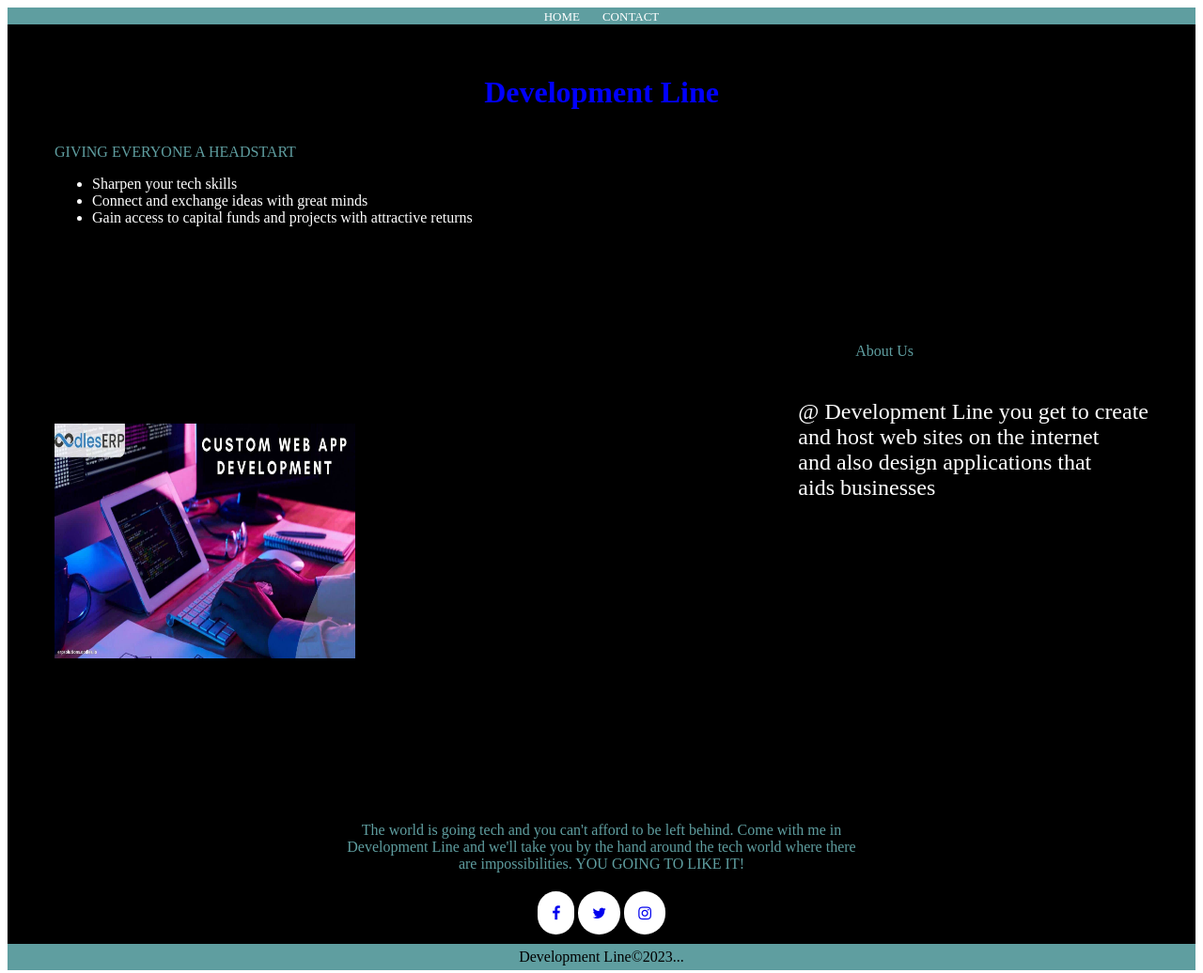
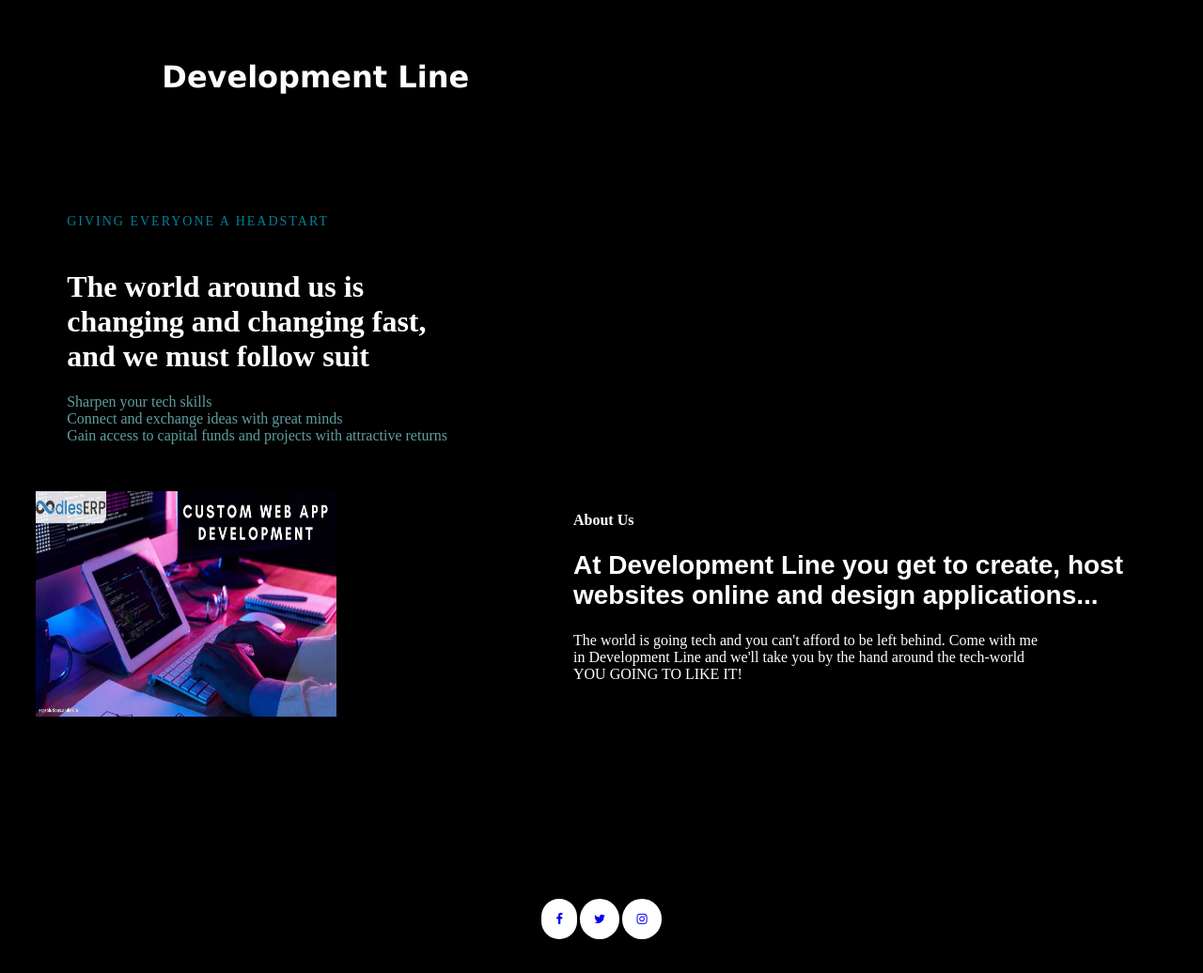
Before and after one commit to FrhankMaduka/Web-development, a plain HTML site: page index.html in a window 1280 px wide. Shown: the top 1036 px of the page at 94% size. Drawn offline with nearby package versions, Linux system fonts and the light colour scheme.

Commit message:
Redesigned layout

```diff
--- a/css/work.css
+++ b/css/work.css
@@ -1,90 +1,84 @@
-nav {
-    background-color: cadetblue;
-    text-align: center;
-}
-
-nav a {
-    text-decoration: none;
+body {
+    background-color: black;
     color: white;
-    padding: 10px;
-    font-size: small;
-}
-
-.nav a {
-    float: left;
-}
-
-.stick {
-    position: -webkit-sticky;
-    position: sticky;
-    top: 0;
 }
 
 .just {
-    color: blue;
-    text-align: center;
+    margin-top: 5%;
+    margin-bottom: 10%;
+}
+
+.just a {
+    color: white;
+    padding-left: 13%;
     font-size: xx-large;
     font-weight: 1500;
+    text-decoration: none;
+    margin-bottom: 80px;
+    font-family: Verdana, Geneva, Tahoma, sans-serif;
 }
 
 .anon {
-    color:cadetblue;
-    padding-left: 50px;
+    padding-left: 5%;
+    margin-bottom: 50px;
 }
 
-.list {
-color: white;
-padding-left: 50px;
+.anon p {
+    color: cadetblue;
+}
+
+.anon h5 {
+    font-size: 14px;
+    text-transform: uppercase;
+    font-weight: 500;
+    color: #008099;
+    letter-spacing: 2px;
+    display: block;
+    padding-bottom: 20px
 }
 
 .trust {
-    text-align: right;
-    padding-right: 300px;
     color: cadetblue;
     font-family: 'Times New Roman', Times, serif;
 }
 
 .kiev {
     float: right;
-    padding-right: 50px;
-    font-size: x-large;
-    font-weight: 500;
-    color:white;
-    font-family: 'Times New Roman', Times, serif;
+    margin-right: 30px;
+    max-width: 50%;
+    margin-bottom: 8%;
 }
 
-.worth {
-    color: white;
-    padding: 20px;
-    color: cadetblue;
-    text-align: center;
+.kiev h2 {
+    font-size: 28px;
+    font-family: sans-serif;
 }
 
 .image {
-    padding: 50px;
-    margin-bottom: 100px;
-}
-
-.all {
-    background-color: black;
+    padding-left: 30px;
 }
 
 .footer {
     text-align: center;
     background-color: black;
     color: cadetblue;
+    font-size: small;
 }
 
 .footer div a {
     background-color: white;
     padding: 15px;
-    margin-bottom: 10px;
+    margin-bottom: 50px;
     border-radius: 2em;
     text-decoration: none;
+}
+
+.footer {
+    margin-top: 15%;
 }
 
 .dev {
     background-color: cadetblue;
     text-align: center;
-    padding: 5px;
+    padding: 2px;
 }
--- a/index.html
+++ b/index.html
@@ -6,56 +6,42 @@
     <meta name="viewport" content="width=device-width, initial-scale=1">
     <link rel="stylesheet" href="https://cdnjs.cloudflare.com/ajax/libs/font-awesome/4.7.0/css/font-awesome.min.css">
     <link rel="stylesheet" href="css/work.css">
+    <script src="https://ajax.googleapis.com/ajax/libs/jquery/3.5.1/jquery.min.js"></script>
     <link rel="shortcut icon" type="image.jfif" href="image/download.jfif">
 </head>
 
 <body>
-    <div class="all">
-        <div class="stick">
-            <nav>
-                <a href="#">HOME</a>
-                <a href="contact.html">CONTACT</a>
-            </nav>
-            <br><br><br>
+    <div class="just">
+        <a href="index.html"><b>Development Line</b></a>
     </div>
-        <div class="just">
-            <hi><b>Development Line</b></hi>
-        </div><br><br>
 
     <div class="anon">
-            <hi>GIVING EVERYONE A HEADSTART</hi>
+        <h5>GIVING EVERYONE A HEADSTART</h5>
+        <h1>The world around us is<br>
+            changing and changing fast,<br>
+            and we must follow suit</h1>
+        <p>Sharpen your tech skills<br>
+            Connect and exchange ideas with great minds<br>
+            Gain access to capital funds and projects with attractive returns</p>
     </div>
 
-        <div class="list">
-            <ul>
-                <li>Sharpen your tech skills<br></li>
-                <li>Connect and exchange ideas with great minds<br></li>
-                <li>Gain access to capital funds and projects with attractive returns</li>
-            </ul>
-        </div><br>
-        <br><br><br><br><br>
-
-        <div class="trust">
-            <hi>About Us</hi>
-        </div><br>
-
     <div class="kiev">
-            <p>@ Development Line you get to create<br>
-                and host web sites on the internet<br>
-                and also design applications that<br>
-                aids businesses<br></p>
+        <h4>About Us</h4>
+        <h2>At Development Line you get to
+            create, host websites online
+            and design applications...
+        </h2>
+        <p>
+            The world is going tech and you can't afford to be left behind. Come with me<br>
+            in Development Line and we'll take you by the hand around the tech-world<br>
+            YOU GOING TO LIKE IT!
+        </p>
     </div>
 
     <div class="image">
-            <img src="images/custom.jpg" width="320" height="250" alt="company's logo">
+        <img src="images/custom.jpg" width="320px" height="240" alt="company's logo">
     </div>
 
-        <div class="worth">
-            The world is going tech and you can't afford to be left behind. Come with me in <br>
-            Development Line and we'll take you by the hand around the tech world where there <br>
-            are impossibilities. YOU GOING TO LIKE IT!
-        </div>
-    </div>
     <div class="footer">
         <div>
             <a href="#" class="fa fa-facebook"></a>
```
Lines whose indentation alone changed are shown as unchanged.
